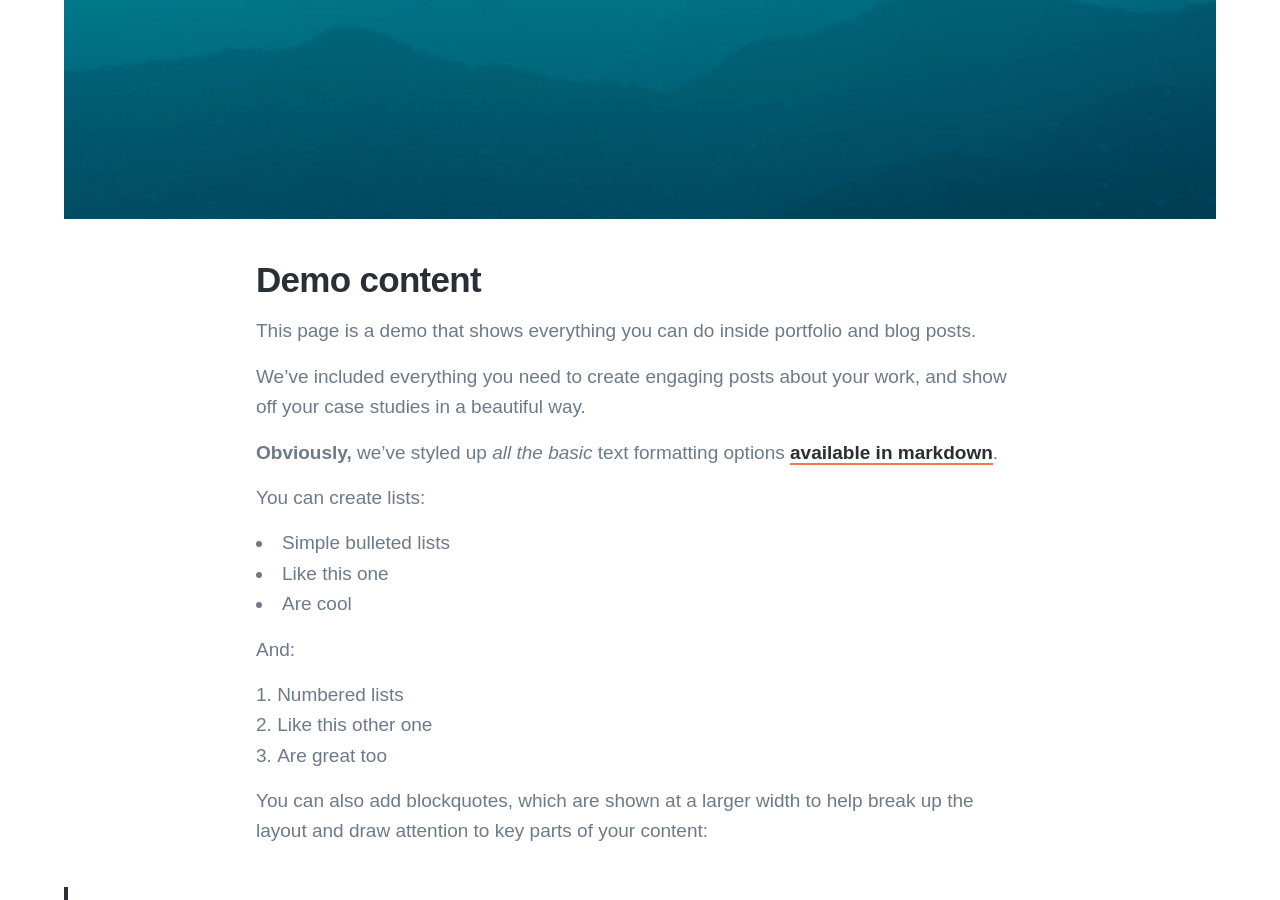
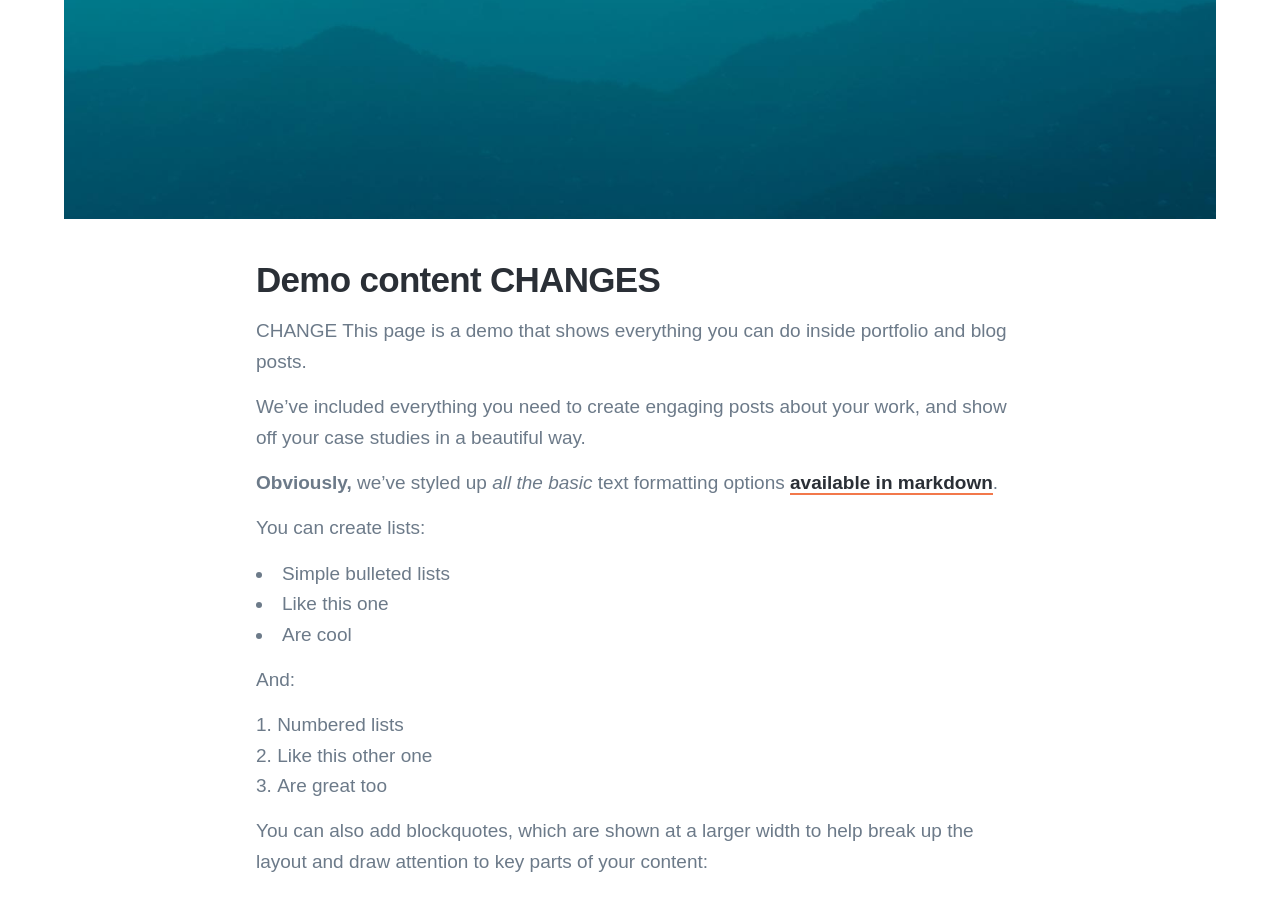
Before and after one commit to venetucci/personal-website, a Jekyll site: the page built from _projects/2018-06-30-demo-project.md, in a window 1280 px wide and 900 px high, scrolled down 803 px. Built offline with Jekyll 4.4.1, drawn with Linux system fonts in a browser that asks for light colours; nearby versions of some CDN libraries; some web fonts are replaced.

Commit message:
Update from Forestry.io Michelle Venetucci Harvey updated _projects/2018-06-30-demo-project.md

````diff
--- a/_projects/2018-06-30-demo-project.md
+++ b/_projects/2018-06-30-demo-project.md
@@ -1,20 +1,21 @@
 ---
-title: 'Demo Project'
-subtitle: 'This is a demo'
-date: 2018-06-30 00:00:00
-description: This page is a demo that shows everything you can do inside portfolio and blog posts.
-featured_image: '/images/demo/demo-square.jpg'
+title: Demo Project
+subtitle: This is a demo
+date: 2018-06-30 00:00:00 +0000
+description: This page is a demo that shows everything you can do inside portfolio
+  and blog posts.
+featured_image: "/images/demo/demo-square.jpg"
+
 ---
-
 ![](/images/demo/demo-landscape.jpg)
 
-## Demo content
+## Demo content CHANGES
 
-This page is a demo that shows everything you can do inside portfolio and blog posts.
+CHANGE This page is a demo that shows everything you can do inside portfolio and blog posts.
 
 We've included everything you need to create engaging posts about your work, and show off your case studies in a beautiful way.
 
-**Obviously,** we’ve styled up *all the basic* text formatting options [available in markdown](https://github.com/adam-p/markdown-here/wiki/Markdown-Cheatsheet).
+**Obviously,** we’ve styled up _all the basic_ text formatting options [available in markdown](https://github.com/adam-p/markdown-here/wiki/Markdown-Cheatsheet).
 
 You can create lists:
 
@@ -34,25 +35,25 @@ You can also add blockquotes, which are shown at a larger width to help break up
 
 The theme also supports markdown tables:
 
-| Item                 | Author        | Supports tables? | Price |
-|----------------------|---------------|------------------|-------|
-| Duet Jekyll Theme    | Jekyll Themes | Yes              | $39   |
-| Index Jekyll Theme   | Jekyll Themes | Yes              | $39   |
-| Journal Jekyll Theme | Jekyll Themes | Yes              | $39   |
+| Item | Author | Supports tables? | Price |
+| --- | --- | --- | --- |
+| Duet Jekyll Theme | Jekyll Themes | Yes | $39 |
+| Index Jekyll Theme | Jekyll Themes | Yes | $39 |
+| Journal Jekyll Theme | Jekyll Themes | Yes | $39 |
 
 You can throw in some horizontal rules too:
 
----
+***
 
 ### Image galleries
 
 Here's a really neat custom feature we added – galleries:
 
 <div class="gallery" data-columns="3">
-	<img src="/images/demo/demo-portrait.jpg">
-	<img src="/images/demo/demo-landscape.jpg">
-	<img src="/images/demo/demo-square.jpg">
-	<img src="/images/demo/demo-landscape-2.jpg">
+<img src="/images/demo/demo-portrait.jpg">
+<img src="/images/demo/demo-landscape.jpg">
+<img src="/images/demo/demo-square.jpg">
+<img src="/images/demo/demo-landscape-2.jpg">
 </div>
 
 Inspired by the Galleries feature from WordPress, we've made it easy to create grid layouts for your images. Just use a bit of simple HTML in your post to create a masonry grid image layout:
@@ -66,11 +67,11 @@ Inspired by the Galleries feature from WordPress, we've made it easy to create g
 </div>
 ```
 
-*See what we did there? Code and syntax highlighting is built-in too!*
+_See what we did there? Code and syntax highlighting is built-in too!_
 
 Change the number inside the 'columns' setting to create different types of gallery for all kinds of purposes. You can even click on each image to seamlessly enlarge it on the page.
 
----
+***
 
 ### Image carousels
 
@@ -79,8 +80,8 @@ Here's another gallery with only one column, which creates a carousel slide-show
 A nice little feature: the carousel only advances when it is in view, so your visitors won't scroll down to find it half way through your images.
 
 <div class="gallery" data-columns="1">
-	<img src="/images/demo/demo-landscape.jpg">
-	<img src="/images/demo/demo-landscape-2.jpg">
+<img src="/images/demo/demo-landscape.jpg">
+<img src="/images/demo/demo-landscape-2.jpg">
 </div>
 
 ### What about videos?
@@ -89,7 +90,7 @@ Videos are an awesome way to show off your work in a more engaging and personal
 
 <iframe src="https://player.vimeo.com/video/148003889" width="640" height="360" frameborder="0" allowfullscreen></iframe>
 
----
+***
 
 ## Pretty cool, huh?
 
````
